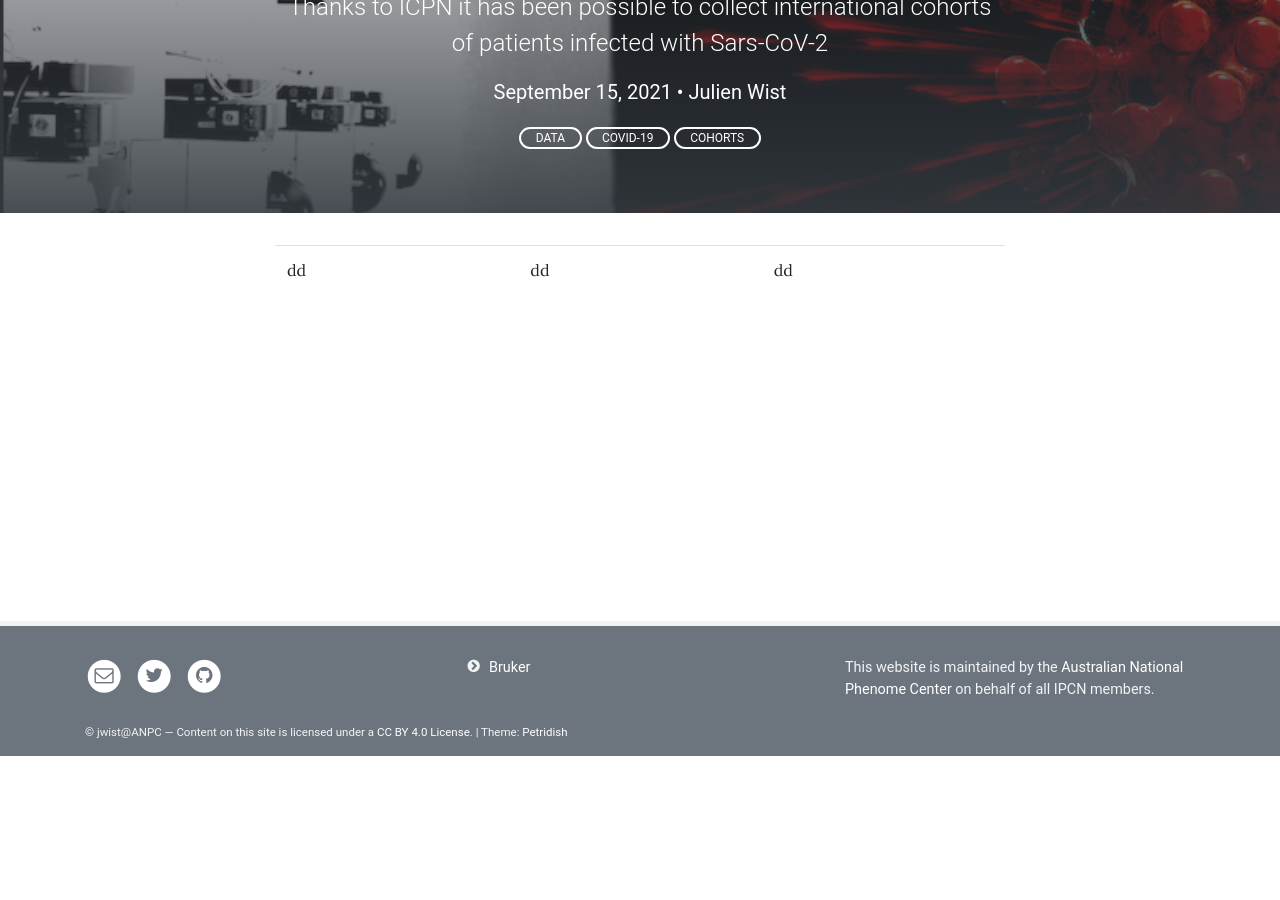
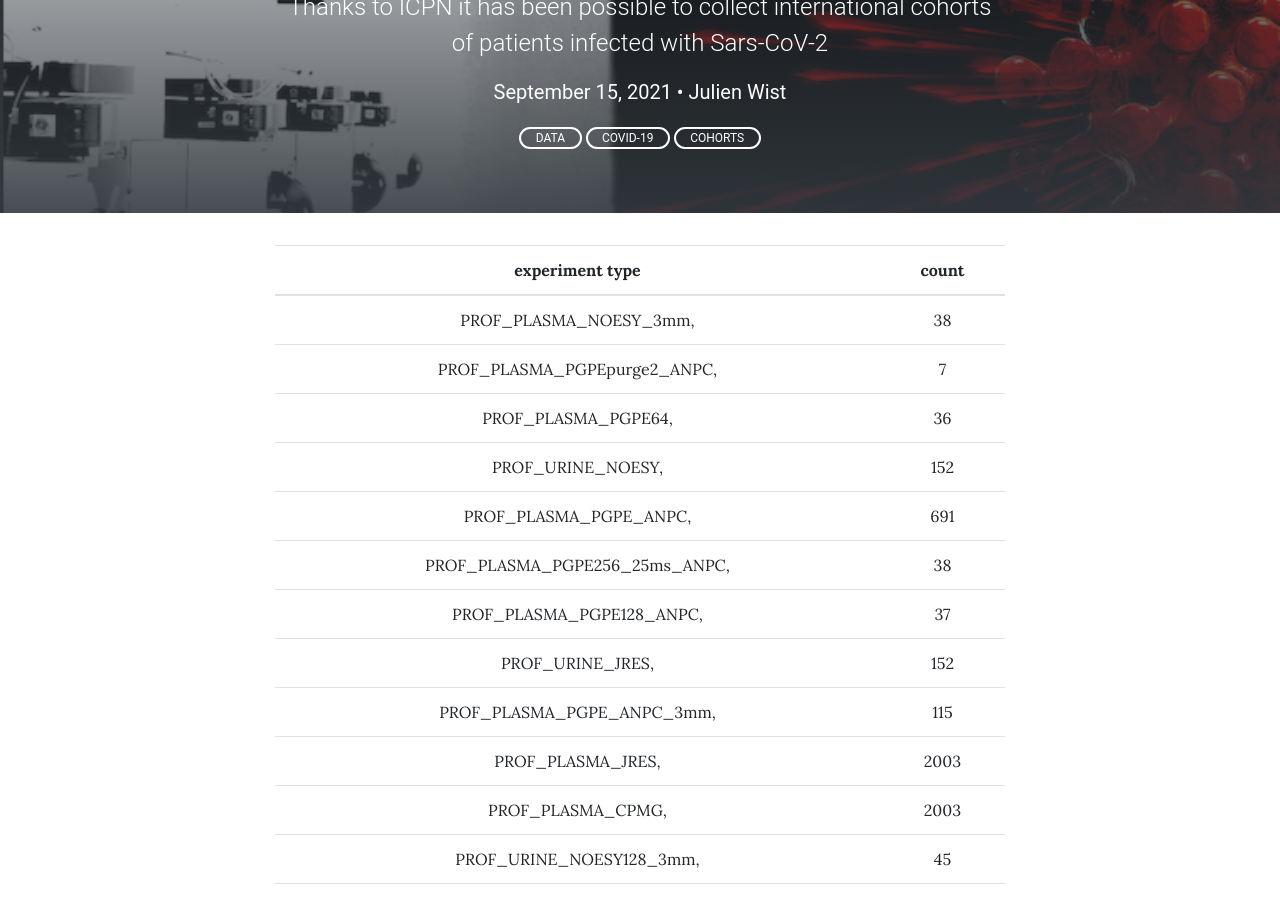
Before and after one commit to phenocare/IPCN, a Jekyll site: the page built from _posts/2021-09-15-covid_cohorts.md, in a window 1280 px wide and 900 px high, scrolled down 282 px. Built offline with Jekyll 4.4.1, drawn with Linux system fonts in a browser that asks for light colours; before the commit the page ends 1038 px from its top, so only the background shows below that; some of the changed text lies outside the part shown.

Commit message:
udpate table

```diff
--- a/_posts/2021-09-15-covid_cohorts.md
+++ b/_posts/2021-09-15-covid_cohorts.md
@@ -6,5 +6,36 @@ author: [Julien Wist]
 categories: [Data, Covid-19, Cohorts]
 ---
 
-|---|---|---
-|dd|dd|dd|
+| experiment type | count |
+| :----------: | :----------: |
+|PROF_PLASMA_NOESY_3mm,|			38|
+|PROF_PLASMA_PGPEpurge2_ANPC,|		7|
+|PROF_PLASMA_PGPE64,|			36|
+|PROF_URINE_NOESY,|			152|
+|PROF_PLASMA_PGPE_ANPC,|			691|
+|PROF_PLASMA_PGPE256_25ms_ANPC,|		38|
+|PROF_PLASMA_PGPE128_ANPC,|		37|
+|PROF_URINE_JRES,|			152|
+|PROF_PLASMA_PGPE_ANPC_3mm,|		115|
+|PROF_PLASMA_JRES,|			2003|
+|PROF_PLASMA_CPMG,|			2003|
+|PROF_URINE_NOESY128_3mm,|		45|
+|PROF_PLASMA_PGPE_25m_ANPC,|		453|
+|PROF_PLASMA_NOESY128_3mm,|		256|
+|PROF_PLASMA_DIRElongT2_ANPC,|		751|
+|PROF_PLASMA_DIRE256_ANPC,|		38|
+|PROF_PLASMA_PGPE256_ANPC,|		75|
+|PROF_PLASMA_PGSEPE_ANPC,|		1129|
+|PROF_URINE_JRES8_3mm,|			45|
+|PROF_PLASMA_JRES8_3mm,|			147|
+|PROF_PLASMA_PGPEpurge_ANPC,|		5|
+|PROF_PLASMA_DIFF,|			1328|
+|PROF_PLASMA_PGDE_ANPC,|			16|
+|PROF_PLASMA_NOESY,|			4494|
+|PROF_PLASMA_CPMG128_3mm,|		147|
+|PROF_PLASMA_PGSE_ANPC,|			78|
+|PROF_PLASMA_DIRE_ANPC,|			2153|
+|PROF_PLASMA_PGSEpurge_ANPC,|		7|
+|PROF_PLASMA_DIRE_ANPC_3mm,|		109|
+| total |					16548|
+|number of unique sampleID|		1874|
```
